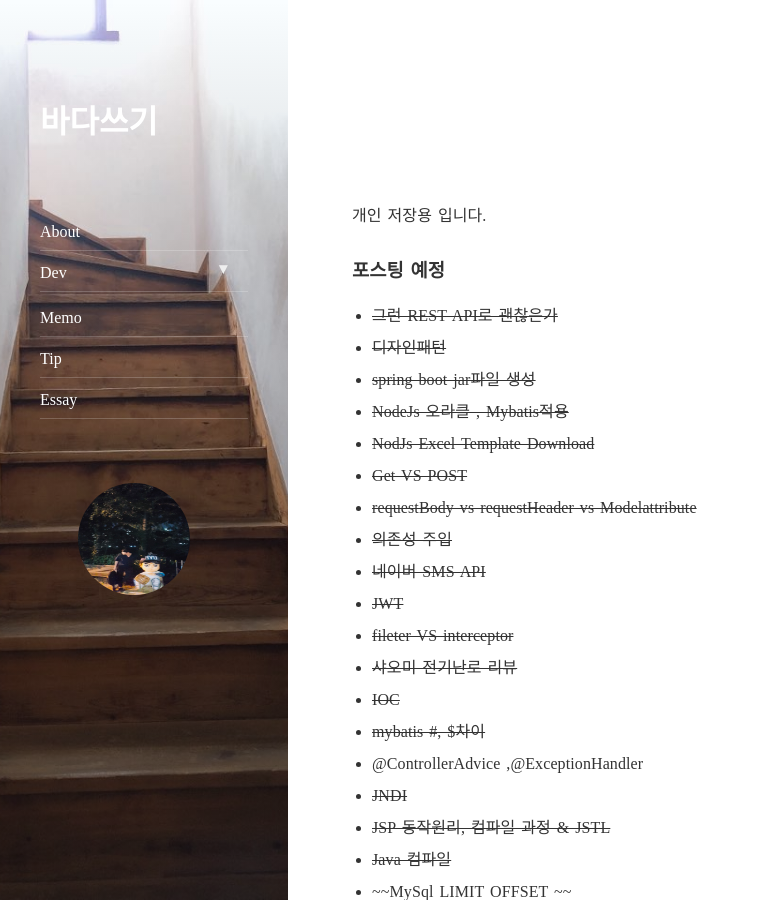
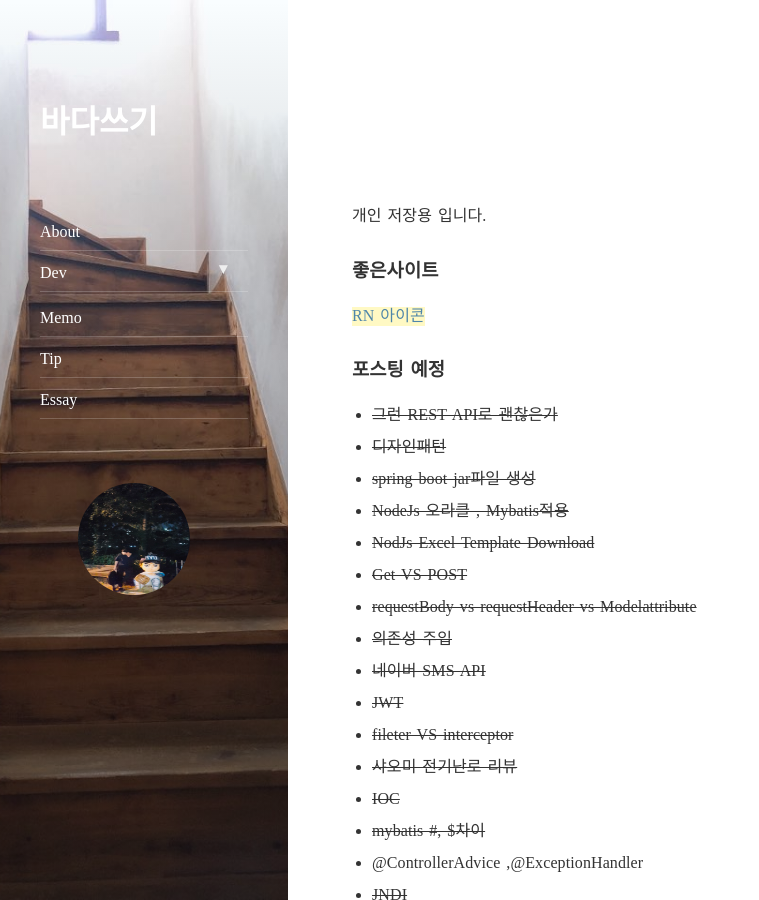
Before and after one commit to Chung10Kr/Chung10Kr.github.io, a Jekyll site: the page built from _posts/2020-12-25-memo.markdown, in a window 1280 px wide and 900 px high, scrolled down 315 px. Shown: the whole window, without its empty margins (0-759 px from the left). Built offline with Jekyll 4.4.1, drawn with Linux system fonts in a browser that asks for light colours; nearby versions of some CDN libraries; comment, search, counter and statistics services are not loaded.

Commit message:
rn icon commit

```diff
--- a/_posts/2020-12-25-memo.markdown
+++ b/_posts/2020-12-25-memo.markdown
@@ -7,6 +7,9 @@ categories: memo
 개인 저장용 입니다.
 
 
+### 좋은사이트
+
+[RN 아이콘](https://oblador.github.io/react-native-vector-icons/)
 
 
 ### 포스팅 예정
```
